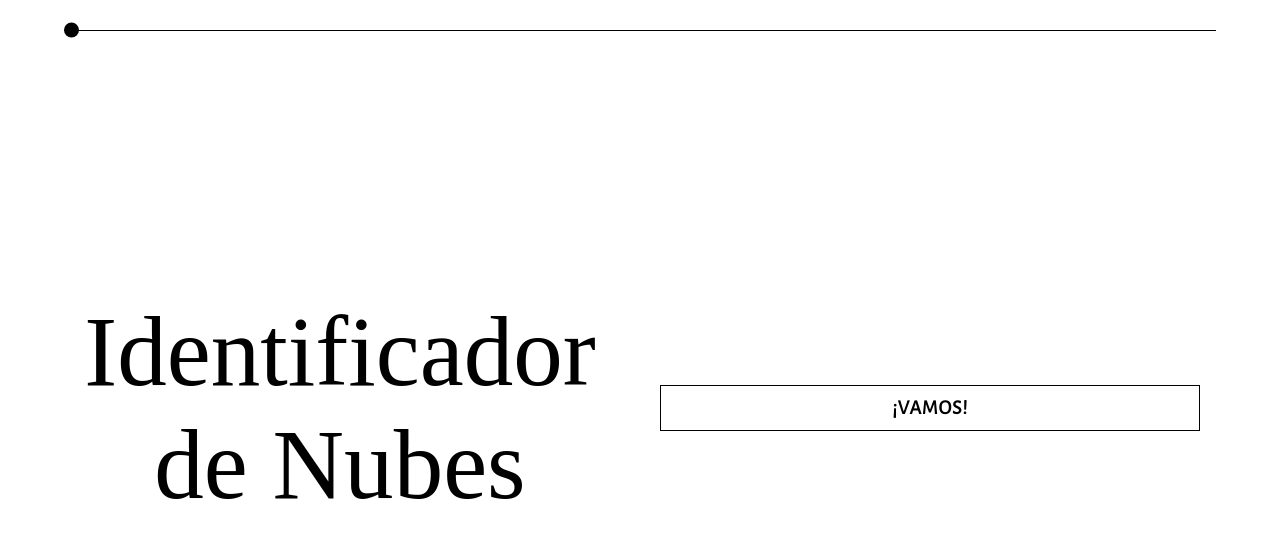
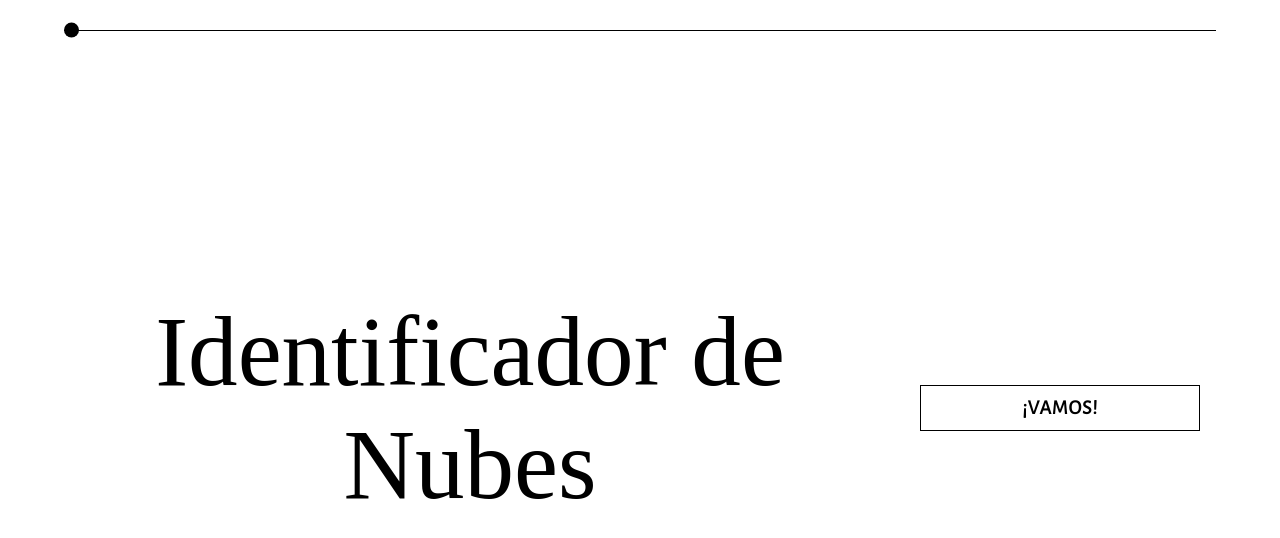
Before and after one commit to fadadiaz/nubes, a plain HTML site: page index.html in a window 1280 px wide. Drawn offline with nearby package versions, Linux system fonts and the light colour scheme; a web font is replaced by a local one.

Commit message:
Update index.html

```diff
--- a/index.html
+++ b/index.html
@@ -251,6 +251,7 @@
         transition: filter 0.5s, -webkit-filter 0.5s;
         flex-flow: wrap;
         justify-content: center;
+        align-items: unset;
       }
 
       .card.blur {
@@ -304,6 +305,9 @@
         height: 100%;
         justify-content: center;
         width: 280px;
+                max-width: unset;
+        align-items: unset;
+        flex-grow: unset;
       }
 
       .vamos, .si, .no, .restart {
```
